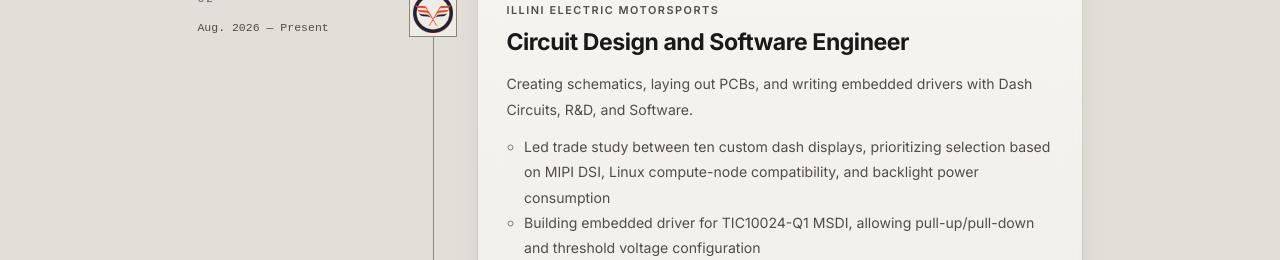
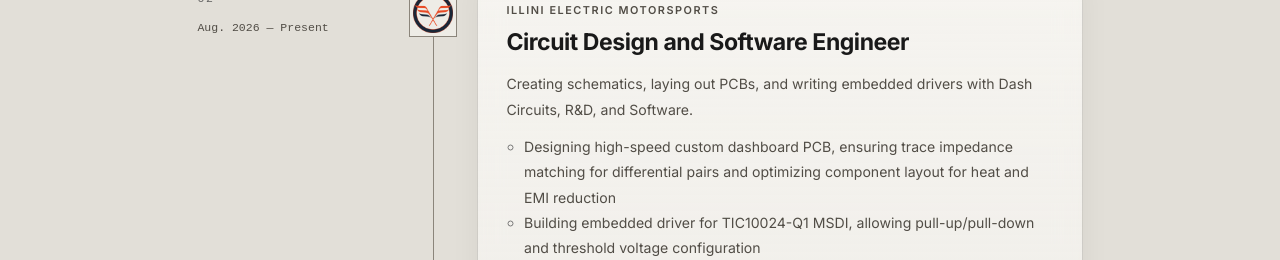
Before and after one commit to bryanzhangg/CS124_Portfolio, a React (Vite) app: page / in a window 1280 px wide. Shown: the part 2000-2260 px from the top of the page. Built offline with nearby package versions, Linux system fonts and the light colour scheme; a web font is replaced by a local one.

Commit message:
update fsae experience

```diff
--- a/src/data/experience.js
+++ b/src/data/experience.js
@@ -17,7 +17,7 @@ const experience = [
     organization: "Illini Electric Motorsports",
     logo: "/assets/experience/iem_logo_polychrome.png",
     description: "Creating schematics, laying out PCBs, and writing embedded drivers with Dash Circuits, R&D, and Software.",
-    highlights: ["Led trade study between ten custom dash displays, prioritizing selection based on MIPI DSI, Linux compute-node compatibility, and backlight power consumption", "Building embedded driver for TIC10024-Q1 MSDI, allowing pull-up/pull-down and threshold voltage configuration"],
+    highlights: ["Designing high-speed custom dashboard PCB, ensuring trace impedance matching for differential pairs and optimizing component layout for heat and EMI reduction", "Building embedded driver for TIC10024-Q1 MSDI, allowing pull-up/pull-down and threshold voltage configuration"],
     tags: ["Altium Designer", "WSL/Linux", "STM32", "RTOS"],
   },
   {
```
